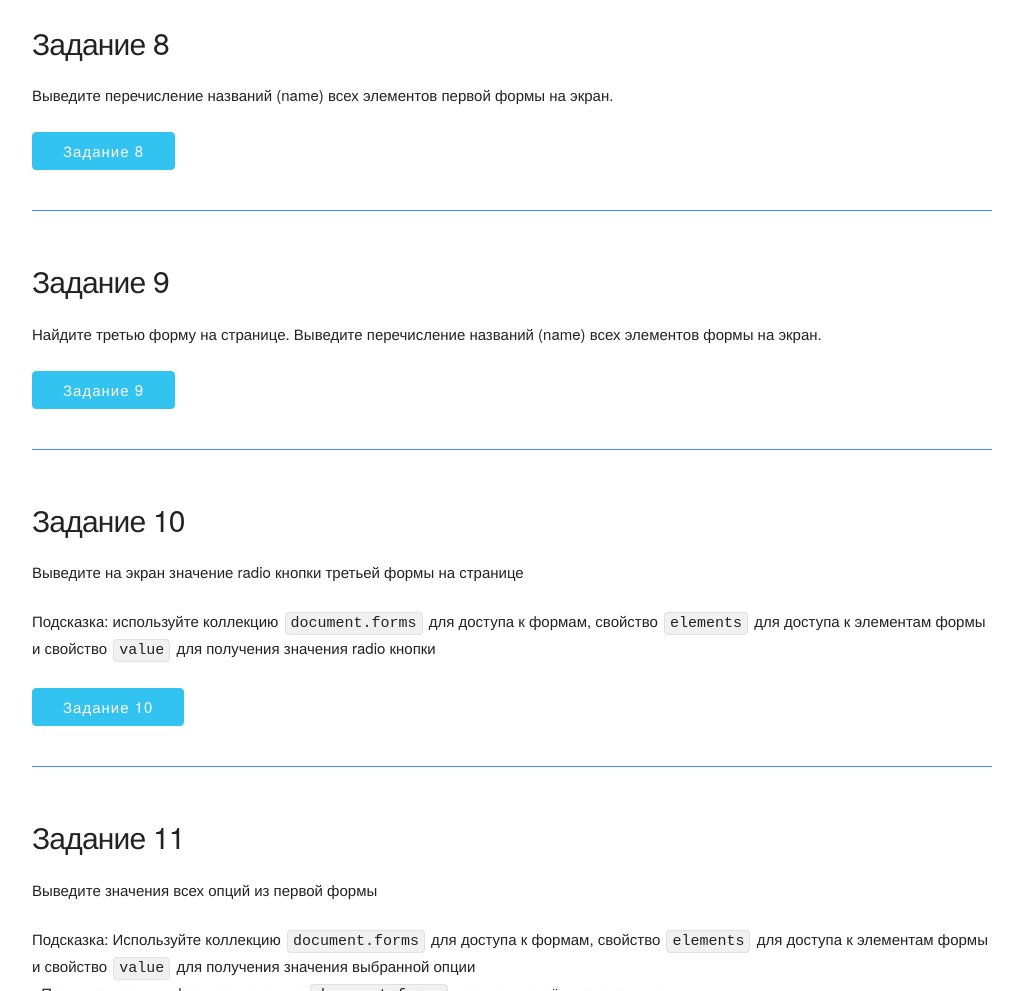
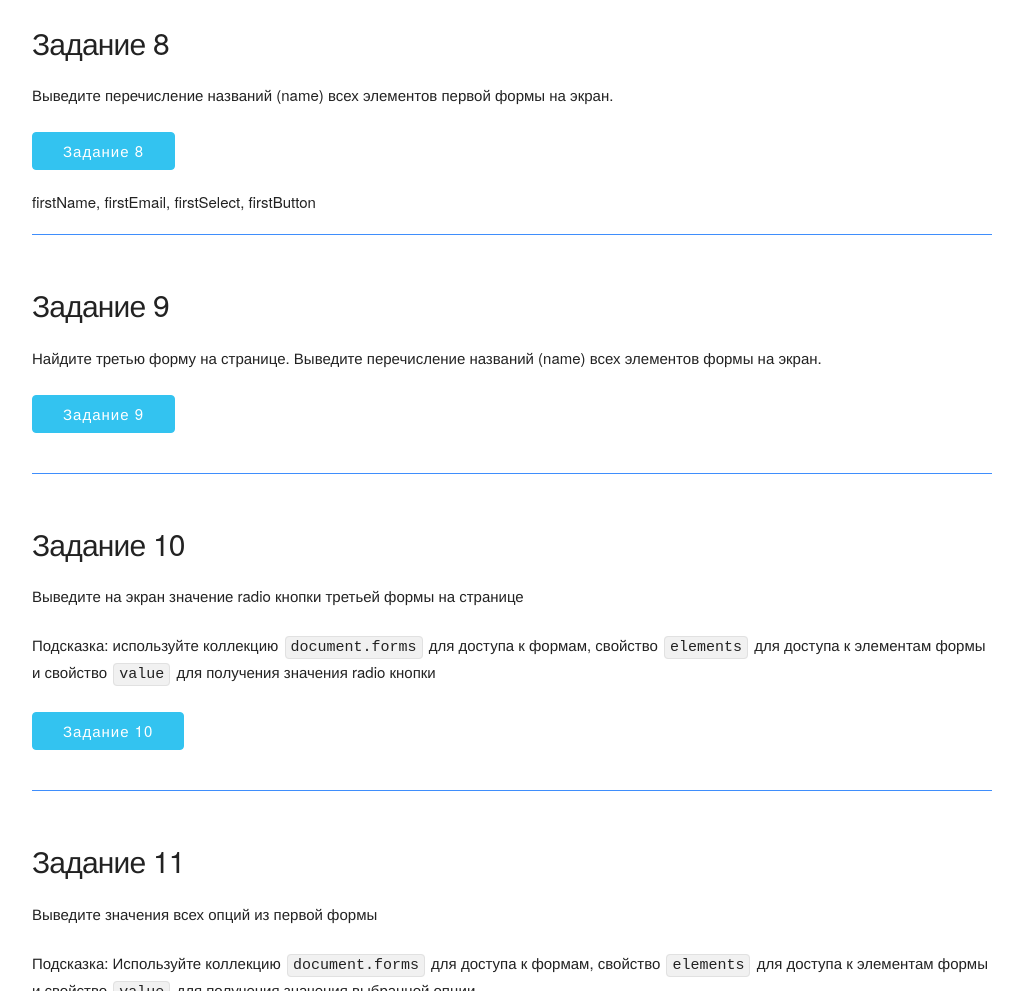
Before and after one commit to altarin/tasks_js, a plain HTML site: page arсhive16/week16.html in a window 1280 px wide. Shown: the part 3058-4049 px from the top of the page, without its empty margins (128-1151 px from the left). Drawn offline with Linux system fonts and the light colour scheme.

Commit message:
solved 8 task

```diff
--- a/arсhive16/week16.js
+++ b/arсhive16/week16.js
@@ -16,8 +16,8 @@
 //
 // function makeTwo() {
 // 	const paragraphTwo = document.getElementById('practicum2');
-// 	const formOne = document.forms[0];
-// 	const name = formOne.getAttribute('name');
+	const formOne = document.forms[0];
+	// const name = formOne.getAttribute('name');
 // 	console.log(name);
 // }
 //
@@ -68,7 +68,7 @@
 //Найдите третью форму на странице, используя document.forms и имя формы (которое вы знаете из задания 4)
 //Выведите на страницу количество элементов в форме, используя коллекцию form.elements
 //Подсказка: используйте коллекцию document.forms для получения формы по индексу и свойство form.elements.length для получения количества элементов в форме
-
+//
 // function makeFive() {
 // 	const paragraphFive = document.getElementById('practicum5');
 // 	const formThree = document.forms[2];
@@ -119,16 +119,20 @@
 //Выведите перечисление названий (name) всех элементов первой формы на экран. В задании 5 вы нашли их количество.
 
 function makeEight() {
-	const paragraphEight = document.getElementById('practicum8');
-	let elementList = ''
-	const form = document.forms.formOne
-	for (element of form.elements) {
-		const name = form.getAttribute('name')
-		elementList += '- ' + name
+		const paragraphEight = document.getElementById('practicum8');
+	const formElements = document.forms.formOne.elements;
+	let elementNames = ''
+	for (let element of formElements) {
+		const name = element.getAttribute('name');
+		if(elementNames === '') {
+			elementNames = name
+		}else {
+			elementNames += ', ' + name;
+		}
 	}
-	paragraphEight.innerText = elementList
+	paragraphEight.textContent = elementNames;
 }
-
+makeEight()
 document.querySelector('.b-8').addEventListener('click', makeEight);
 
 //Задание 9
```
Also changed, not shown: arсhive16/week16.html (+4 -11 lines).
